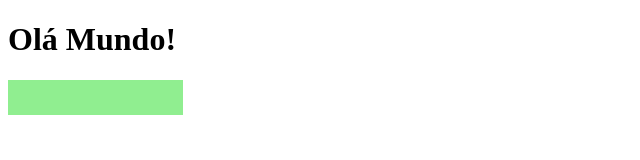
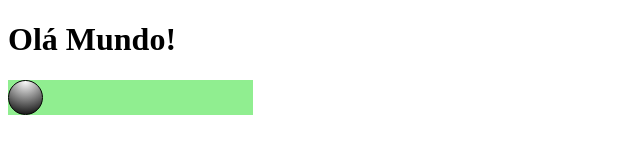
Before and after one commit to ufjf-dcc202/ufjf-dcc202-2025-1-a-atv05-Enzo-Gabriell, a plain HTML site: page index.html in a window 1280 px wide. Shown: the whole page, without its empty margins (0-640 px from the left). Drawn offline with Linux system fonts and the light colour scheme.

Commit message:
adicioa disco

```diff
--- a/index.html
+++ b/index.html
@@ -6,12 +6,25 @@
     <title>DCC202 Semana 14</title>
     <script defer src="./main.js" type="module"></script>
     <style>
+        * {
+            box-sizing: border-box;
+        }
         .tabuleiro {
             background: lightgreen;
             display: grid;
             grid-template-columns: repeat(7, 1fr);
-            width: calc(7 * 25px);
+            width: calc(7 * 35px);
             min-height: 35px;
+        }
+        .disco {
+            background: radial-gradient(white, beige);
+            width: 100%;
+            height: 100%;
+            border: 1px black solid;
+            border-radius: 50%;
+        }
+        .disco[data-cor = "preto"] {
+            background: radial-gradient(circle at top, white, black);
         }
     </style>
 </head>
--- a/main.js
+++ b/main.js
@@ -3,10 +3,18 @@ eH1.textContent = "Olá Mundo!";
 
 const eTabuleiro = criaTabuleiro();
 document.body.append(eTabuleiro);
-
+const disco1 = criaDisco("preto");
+eTabuleiro.append(disco1);
 
 function criaTabuleiro() {
     const eTabuleiro = document.createElement("div");
     eTabuleiro.classList.add("tabuleiro");
     return eTabuleiro;
 }
+
+function criaDisco(cor) {
+    const novoDisco = document.createElement("div");
+    novoDisco.classList.add("disco");
+    novoDisco.dataset.cor = cor;
+    return novoDisco;
+}
```
